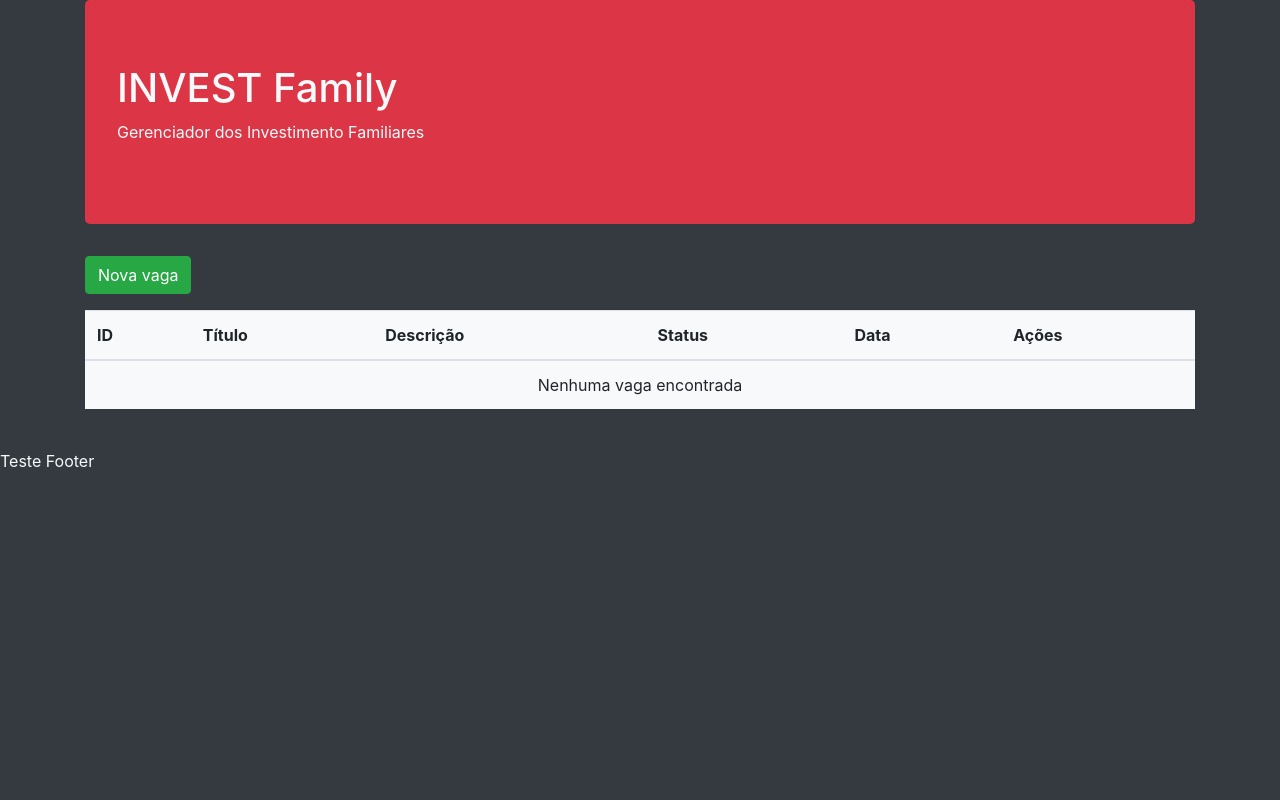
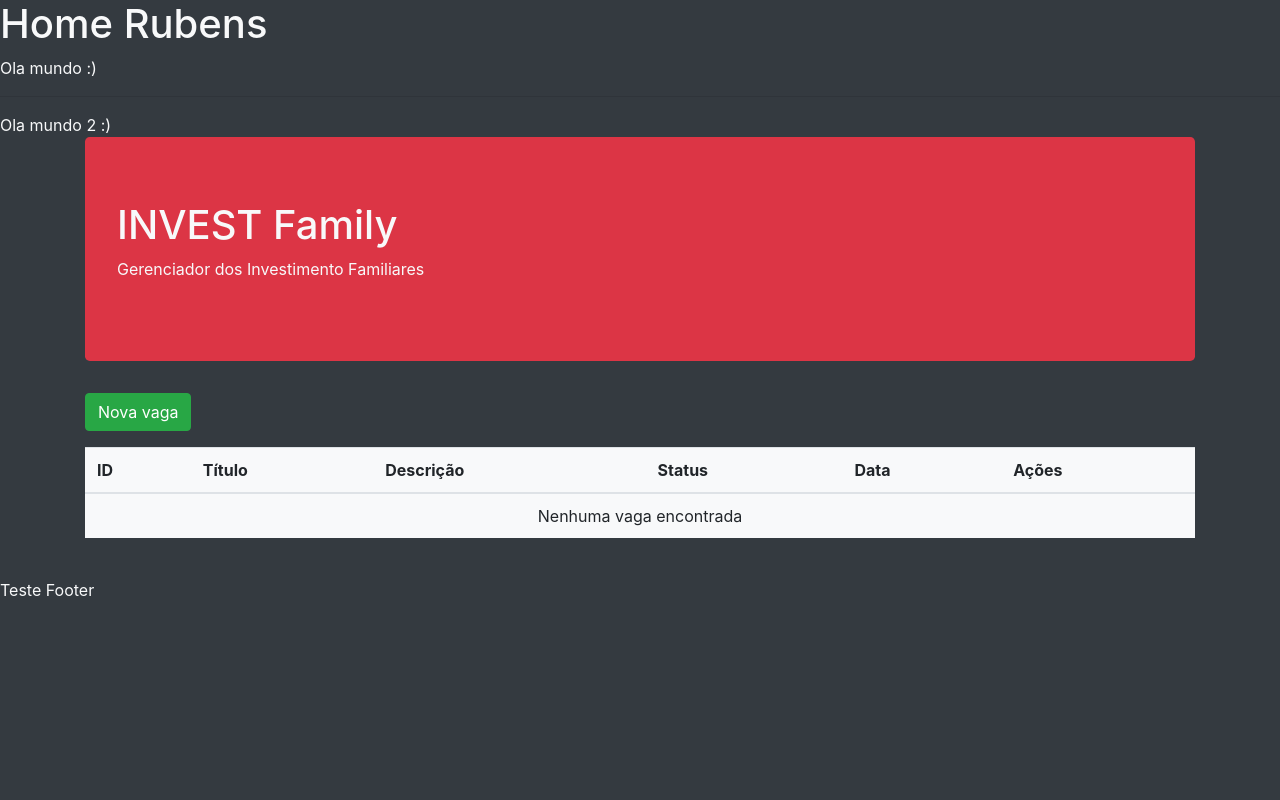
Before and after one commit to rubenssleme/invest-family, a PHP site: page / in a window 1280 px wide. Run offline with PHP 8.4, Linux system fonts and the light colour scheme; data that the repository does not hold is empty; some libraries are stand-ins or nearby versions.

Commit message:
Controrlador e Renderização da View

```diff
--- /dev/null
+++ b/app/Controller/Pages/Home.php
@@ -0,0 +1,14 @@
+<?php
+namespace app\Controller\Pages;
+
+use \App\Utils\View;
+
+class Home{
+    /**
+     * Retorna a Home
+     *
+     */
+    public static function getHome(){
+        return View::render('pages/home');
+    }
+}
--- /dev/null
+++ b/app/Utils/View.php
@@ -0,0 +1,31 @@
+<?php
+
+namespace app\Utils;
+
+
+class View{
+
+/**
+ * Retoprna o conteudo de uma View
+ * @parm string $view
+ * return string
+ */
+private static function getContentView($view){
+    $file = __DIR__.'/../../resources/view/'.$view.'.html';
+    return file_exists($file) ? file_get_contents($file) : '';
+}
+
+/**
+ * Retoprna o conteudo renderizado de uma View
+ * @parm string $view
+ * return string
+ */
+public static function render($view){
+    /**
+     * Conteudo da View
+     */
+    $contentView = self::getContentView($view);
+    return $contentView;
+}
+
+}
--- a/index.php
+++ b/index.php
@@ -2,9 +2,11 @@
 
 require __DIR__.'/vendor/autoload.php';
 
-use \App\Entity\Vaga;
+use \App\Controller\Pages\Home;
+//use \App\Entity\Vaga;
+//$vagas = Vaga::getVagas();
 
-$vagas = Vaga::getVagas();
+echo Home::getHome();
 
 include __DIR__.'/includes/header.php';
 include __DIR__.'/includes/listagem.php';
--- /dev/null
+++ b/resources/view/pages/home.html
@@ -0,0 +1,4 @@
+<h1> Home Rubens</h1>
+Ola mundo :)
+<hr>
+Ola mundo 2 :)
```
Also changed, not shown: README.md (deleted), 1 other file.
